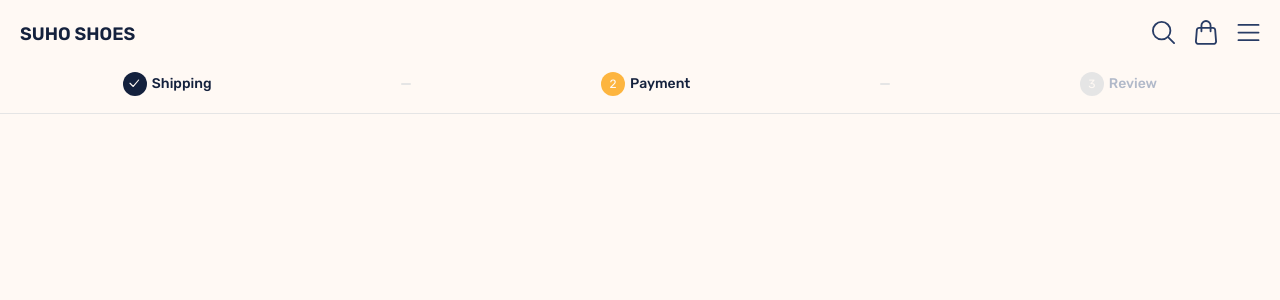
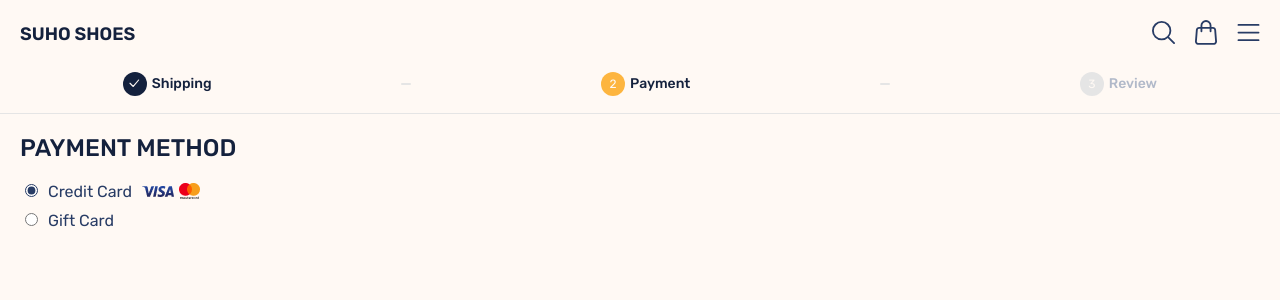
Before and after one commit to juanang207/suhoshoes, a React (Create React App) app: page /checkout-payment in a window 1280 px wide. Shown: the top 300 px of the page. Built offline with nearby package versions, Linux system fonts and the light colour scheme.

Commit message:
added images to credit card option

```diff
--- a/src/components/checkout-payment/CheckoutPayment.css
+++ b/src/components/checkout-payment/CheckoutPayment.css
@@ -0,0 +1,30 @@
+.payment-form h3{
+  margin-top: 20px;
+  margin-left: 20px;
+  color: var(--accent2);
+  font-size: 1.5rem;
+  font-weight: var(--medium);
+  text-transform: uppercase;
+}
+
+.payment-options {
+  margin-left: 25px;
+  margin-top: 20px;
+  font-size: 1rem;
+  color: var(--accent1);
+  font-weight: var(--regular);
+}
+
+.payment-option {
+  margin-top: 10px;
+}
+
+.creditcard-images {
+  display: inline-flex;
+  align-items: center;
+  margin-left: 10px;
+}
+
+.creditcard-images img{
+  margin-right: 5px;
+}
--- a/src/components/checkout-payment/CheckoutPayment.js
+++ b/src/components/checkout-payment/CheckoutPayment.js
@@ -3,10 +3,80 @@ import CheckoutTabs from "../checkout-tabs/CheckoutTabs";
 import "./CheckoutPayment.css";
 
 class CheckoutPayment extends Component {
+  constructor() {
+    super();
+    this.state = {
+      paymentOptions: [
+        { isSelected: true, name: "Credit Card" },
+        { isSelected: false, name: "Gift Card" },
+      ],
+    };
+  }
+
   render() {
+    const PaymentOption = (props) => {
+      return (
+        <div className="payment-option">
+          <label>
+            <input
+              type="radio"
+              value="option1"
+              checked={props.paymentOption.isSelected}
+              onChange={() => props.toggleOptions(props.index)}
+            />
+            {props.paymentOption.name}
+            {props.paymentOption.name === "Credit Card" ? (
+              <div className="creditcard-images">
+                <img src={require(`../../images/visa.png`)} alt={`visa`} />
+                <img
+                  src={require(`../../images/mastercard.png`)}
+                  alt={`mastercard`}
+                />
+                </div>
+            ) : (
+              ""
+            )}
+          </label>
+        </div>
+      );
+    };
+
+    const toggleOptions = (index) => {
+      const { paymentOptions } = this.state;
+
+      const updatedPaymentOptions = paymentOptions.map((paymentOption, i) => {
+        if (i === index) {
+          paymentOption.isSelected = !paymentOption.isSelected;
+        } else {
+          paymentOption.isSelected = false;
+        }
+        return paymentOption;
+      });
+
+      this.setState({ paymentOptions: updatedPaymentOptions });
+    };
+
     return (
       <div className="checkout-payment">
-        <CheckoutTabs page="Payment" completed={["Shipping"]}/>
+        <CheckoutTabs page="Payment" completed={["Shipping"]} />
+
+        <div className="payment-form">
+          <h3>Payment Method</h3>
+
+          <div className="payment-options">
+            {this.state.paymentOptions.map((paymentOption, i) => (
+              <PaymentOption
+                paymentOption={paymentOption}
+                index={i}
+                toggleOptions={toggleOptions}
+                key={i}
+              />
+            ))}
+          </div>
+
+
+
+        </div>
       </div>
     );
   }
--- a/src/components/checkout-shipping/CheckoutShipping.css
+++ b/src/components/checkout-shipping/CheckoutShipping.css
@@ -1,5 +1,3 @@
-
-
 .shipping-form h3 {
   margin-top: 20px;
   margin-left: 20px;
--- a/src/components/checkout-shipping/CheckoutShipping.js
+++ b/src/components/checkout-shipping/CheckoutShipping.js
@@ -45,10 +45,8 @@ class CheckoutShipping extends Component {
           >
             <input
               type="radio"
-              name="react-tips"
               value="option1"
               checked={props.shippingOption.isSelected}
-              className="form-check-input"
               onChange={() => props.toggleOptions(props.index)}
             />
             {props.shippingOption.name}
```
